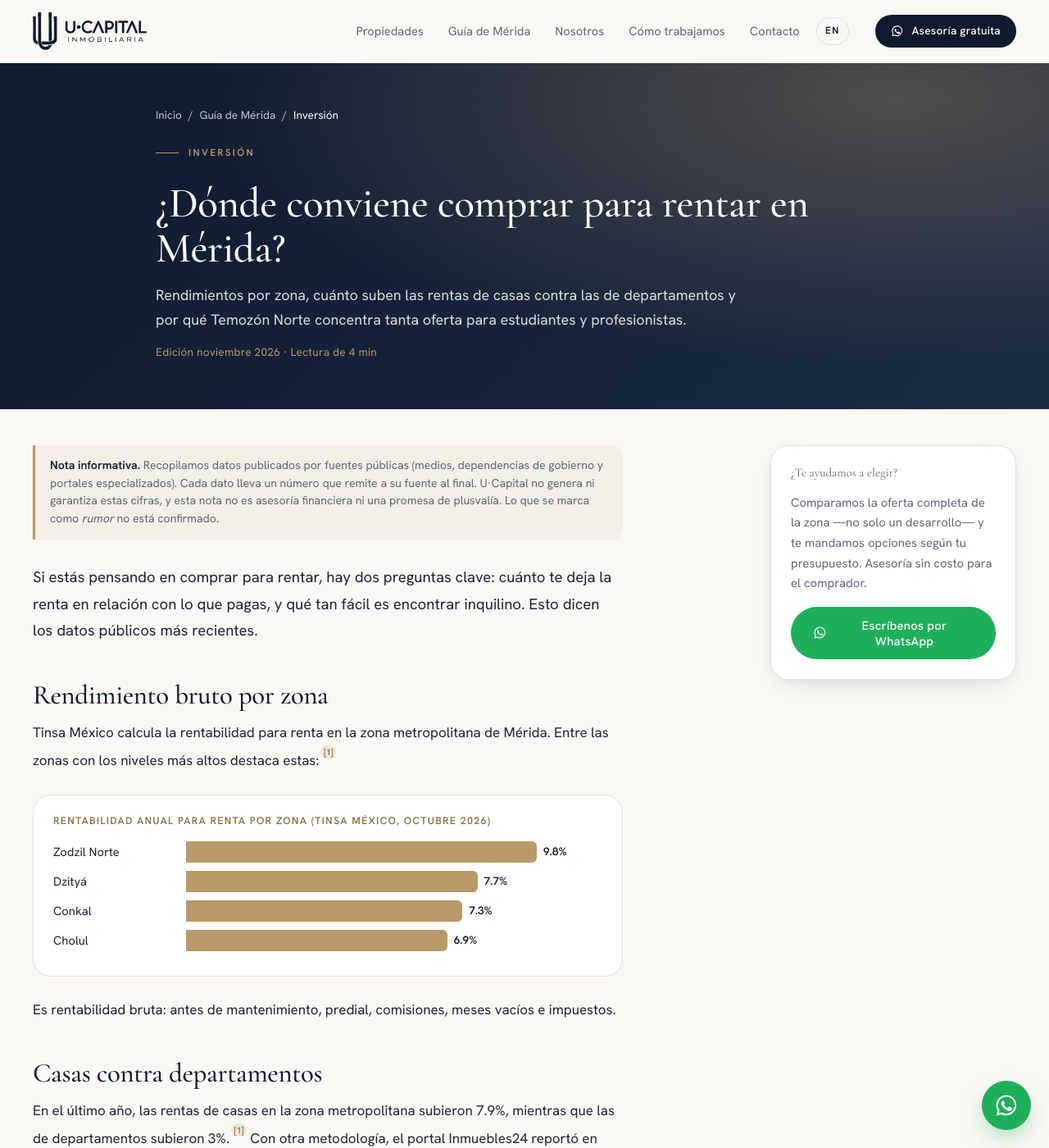
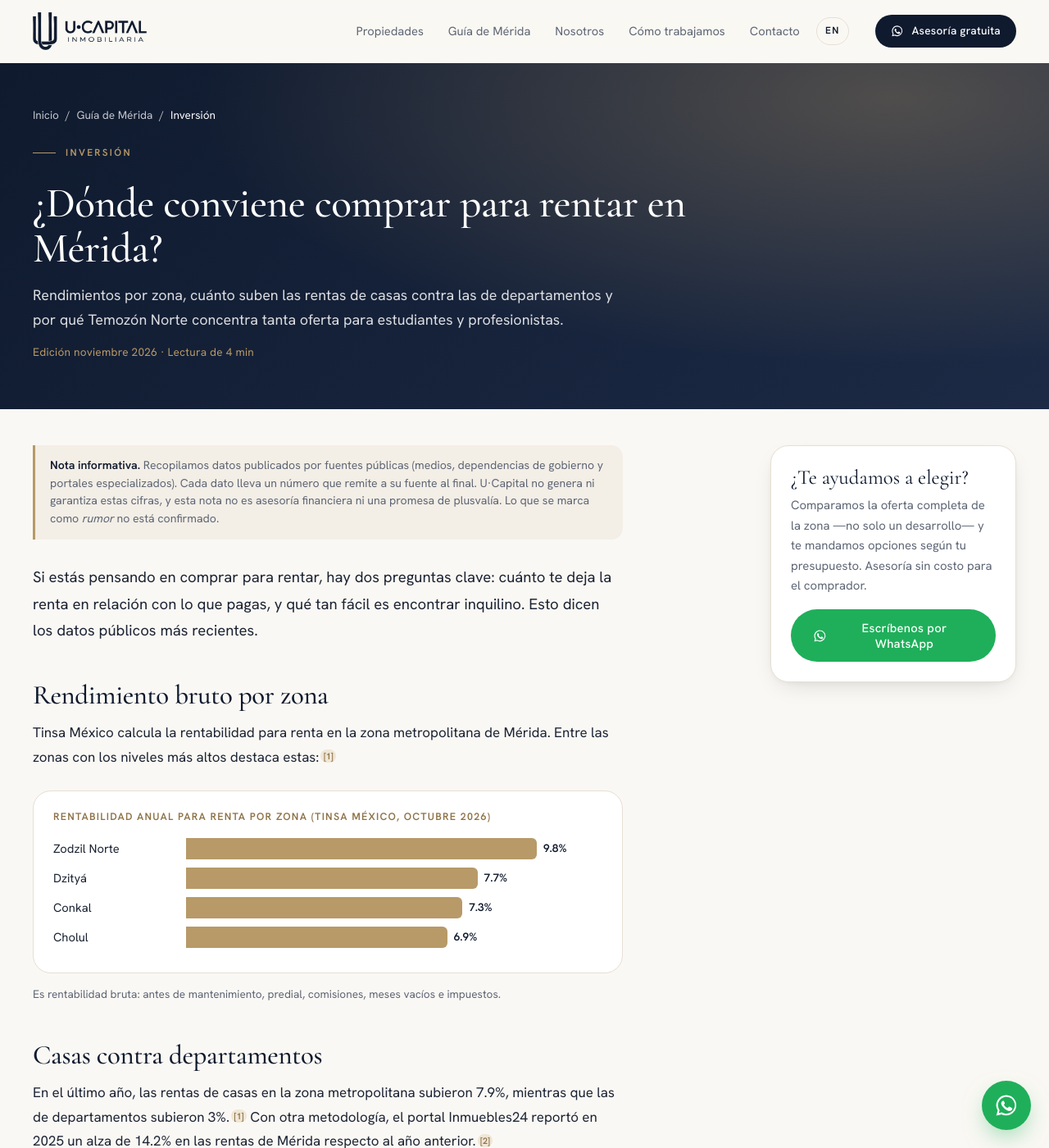
Before and after one commit to nandofrc80/ucapital.mx, a Jekyll site: the page built from _notas/donde-conviene-rentar.md, in a window 1280 px wide and 1400 px high. Shown: the whole window at 82% size. Built offline with Jekyll 4.4.1, drawn with Linux system fonts in a browser that asks for light colours.

Commit message:
Guía: ajustes de citas y encabezado
Co-Authored-By: Claude Opus 5.5 <noreply@anthropic.com>
Claude-Session: https://claude.ai/code/session_015ykr8YQXJFJ75zMsC2hNVh

```diff
--- a/_layouts/default.html
+++ b/_layouts/default.html
@@ -38,7 +38,7 @@
   <link rel="preconnect" href="https://fonts.googleapis.com">
   <link rel="preconnect" href="https://fonts.gstatic.com" crossorigin>
   <link href="https://fonts.googleapis.com/css2?family=Cormorant+Garamond:ital,wght@0,400;0,500;0,600;1,400;1,500&family=Hanken+Grotesk:wght@300;400;500;600&display=swap" rel="stylesheet">
-  <link rel="stylesheet" href="{{ '/assets/css/site.css' | relative_url }}?v=7">
+  <link rel="stylesheet" href="{{ '/assets/css/site.css' | relative_url }}?v=8">
 </head>
 <body class="{{ page.body_class }}">
   {% include encabezado.html %}
--- a/assets/css/site.css
+++ b/assets/css/site.css
@@ -596,26 +596,27 @@ p { margin: 0 0 1em; }
 .guia-nota { margin: 26px 0 0; font-size: .85rem; color: var(--ink-soft); }
 
 .nota-hero { color: #fff; padding: 52px 0 58px; background: radial-gradient(120% 140% at 85% 10%, rgba(184,153,104,.35), transparent 55%), linear-gradient(135deg, var(--navy) 0%, var(--navy-2) 100%); }
-.nota-hero__inner { max-width: 900px; }
+.nota-hero__inner > * { max-width: 900px; }
 .nota-hero h1 { color: #fff; font-size: clamp(2rem, 4.2vw, 3.2rem); margin: 8px 0 14px; }
 .nota-hero__bajada { font-size: 1.12rem; color: rgba(255,255,255,.85); max-width: 720px; margin: 0 0 14px; }
 .nota-hero__meta { font-size: .85rem; color: var(--gold); margin: 0; letter-spacing: .02em; }
 .nota__wrap { display: grid; grid-template-columns: minmax(0, 720px) 300px; gap: 64px; justify-content: space-between; padding-top: 44px; padding-bottom: 72px; }
 .nota__side { position: sticky; top: calc(var(--nav-h) + 20px); align-self: start; }
 .nota-cta { background: var(--white); border: 1px solid var(--line); border-radius: var(--radius-lg); padding: 24px; box-shadow: var(--shadow); }
-.nota-cta__titulo { font-family: var(--display); font-size: 1.55rem; color: var(--navy); margin: 0 0 8px; line-height: 1.15; }
+.nota-cta p.nota-cta__titulo { font-family: var(--display); font-size: 1.55rem; color: var(--navy); margin: 0 0 8px; line-height: 1.15; }
 .nota-cta p { color: var(--ink-soft); font-size: .93rem; margin: 0 0 16px; }
 .nota-cta .btn { white-space: normal; text-align: center; line-height: 1.3; height: auto; min-height: 48px; padding-top: 12px; padding-bottom: 12px; }
 .nota-aviso { font-size: .88rem; color: var(--ink-soft); background: var(--sand); border-left: 3px solid var(--gold); border-radius: 0 var(--radius) var(--radius) 0; padding: 14px 18px; margin: 0 0 30px; line-height: 1.55; }
 .nota-aviso strong { color: var(--navy); }
 .nota__texto { font-size: 1.06rem; line-height: 1.75; color: var(--ink); }
 .nota__texto > p:first-child { font-size: 1.16rem; }
+.nota__texto .grafica + p { font-size: .85rem; color: var(--ink-soft); margin-top: -12px; }
 .nota__texto h2 { font-size: clamp(1.6rem, 2.6vw, 2.05rem); margin: 44px 0 14px; }
 .nota__texto h3 { font-size: 1.4rem; margin: 0 0 10px; }
 .nota__texto ul { padding-left: 20px; display: grid; gap: 10px; }
 .nota__texto a:not(.footnote):not(.reversefootnote) { color: var(--gold-dark); text-decoration: underline; text-underline-offset: 3px; }
-.nota__texto sup { line-height: 0; }
-.nota__texto a.footnote { display: inline-block; min-width: 1.35em; padding: 0 .3em; margin-left: 2px; font-size: .68rem; font-weight: 600; line-height: 1.5; text-align: center; color: var(--gold-dark); background: var(--gold-soft); border-radius: 999px; text-decoration: none; vertical-align: super; }
+.nota__texto sup { line-height: 0; font-size: 1em; vertical-align: super; }
+.nota__texto a.footnote { display: inline-block; min-width: 1.35em; padding: 0 .3em; margin-left: 2px; font-size: .68rem; font-weight: 600; line-height: 1.5; text-align: center; color: var(--gold-dark); background: var(--gold-soft); border-radius: 999px; text-decoration: none; vertical-align: baseline; position: relative; top: .35em; }
 .nota__texto a.footnote:hover { background: var(--gold); color: #fff; }
 .nota__texto a.footnote::before { content: "["; } .nota__texto a.footnote::after { content: "]"; }
 .footnotes { margin-top: 48px; padding-top: 24px; border-top: 1px solid var(--line); font-size: .85rem; line-height: 1.55; color: var(--ink-soft); }
```
